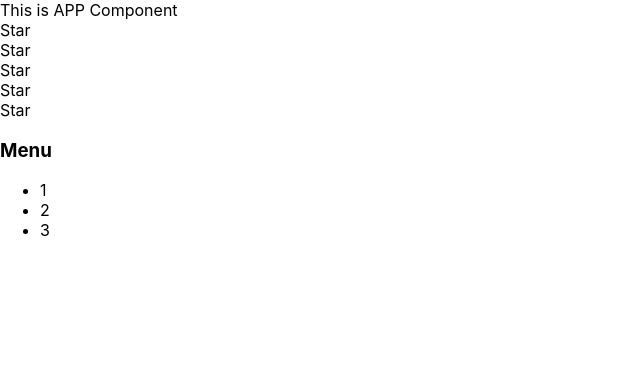
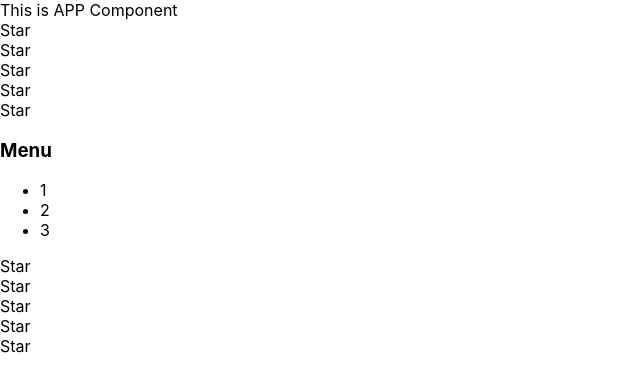
Before and after one commit to AlexandrIvanov1/react-ts, a React (Create React App) app: page / in a window 1280 px wide. Shown: the top 392 px of the page, without its empty margins (0-640 px from the left). Built offline with nearby package versions, Linux system fonts and the light colour scheme.

Commit message:
Add AccordionTitle and AccordionBody

```diff
--- a/src/App.tsx
+++ b/src/App.tsx
@@ -2,17 +2,24 @@
 import './App.css';
 
 function App() {
+    console.log('App rendered')
     return (
         <div>
-            <div>This is APP Component</div>
+            <AppTitle/>
             <Rating/>
             <Accordion/>
+            <Rating/>
         </div>
     );
 }
 
+function AppTitle() {
+    console.log('AppTitle rendered')
+    return <>This is APP Component</>
+}
 
 function Rating() {
+    console.log('Rating rendered')
     return (
         <div>
             <Star/>
@@ -25,23 +32,38 @@
 }
 
 function Star() {
+    console.log('Star rendered')
     return (
         <div>Star</div>
     )
 }
 
-
 function Accordion() {
+    console.log('Accordion rendered')
     return (
         <div>
-            <h3>Menu</h3>
-            <ul>
-                <li>1</li>
-                <li>2</li>
-                <li>3</li>
-            </ul>
+            <AccordionTitle/>
+            <AccordionBody/>
         </div>
     )
 }
 
+function AccordionTitle() {
+    console.log('AccordionTitle rendered')
+    return (
+        <h3>Menu</h3>
+    )
+}
+
+function AccordionBody() {
+    console.log('AccordionBody rendered')
+    return (
+        <ul>
+            <li>1</li>
+            <li>2</li>
+            <li>3</li>
+        </ul>
+    )
+}
+
 export default App;
```
